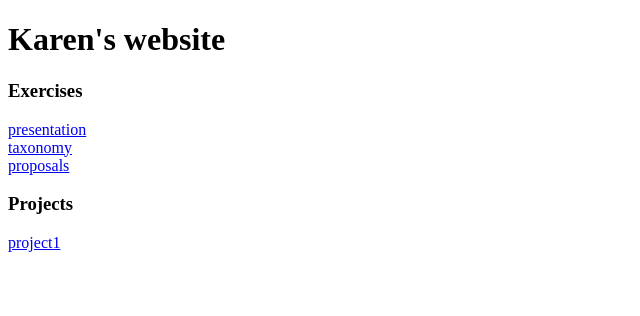
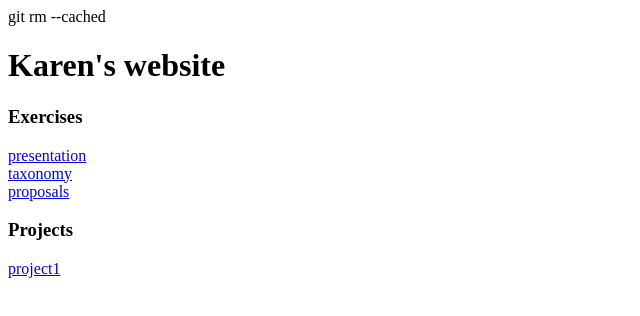
Before and after one commit to kguan7/GD_for_the_Web, a plain HTML site: page index.html in a window 1280 px wide. Shown: the whole page, without its empty margins (0-640 px from the left). Drawn offline with Linux system fonts and the light colour scheme; files that its build step writes are made by us from their sources.

```diff
--- a/index.html
+++ b/index.html
@@ -2,7 +2,7 @@
 <!DOCTYPE html>
 <html>
 <head>
-
+git rm --cached
 	<link rel="stylesheet" type="text/css" href="karenstyle.css">
 
   <title>Karen Guan</title>
```
